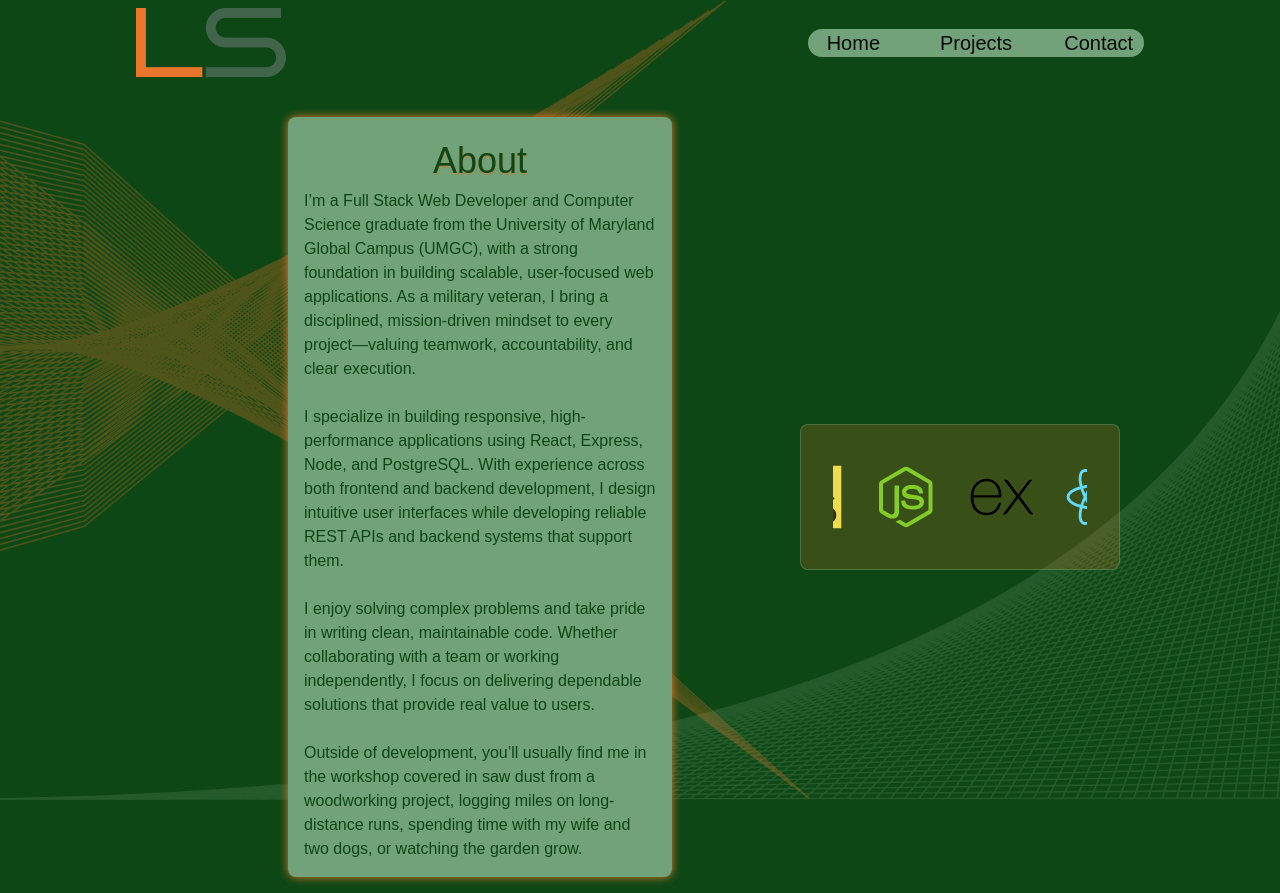
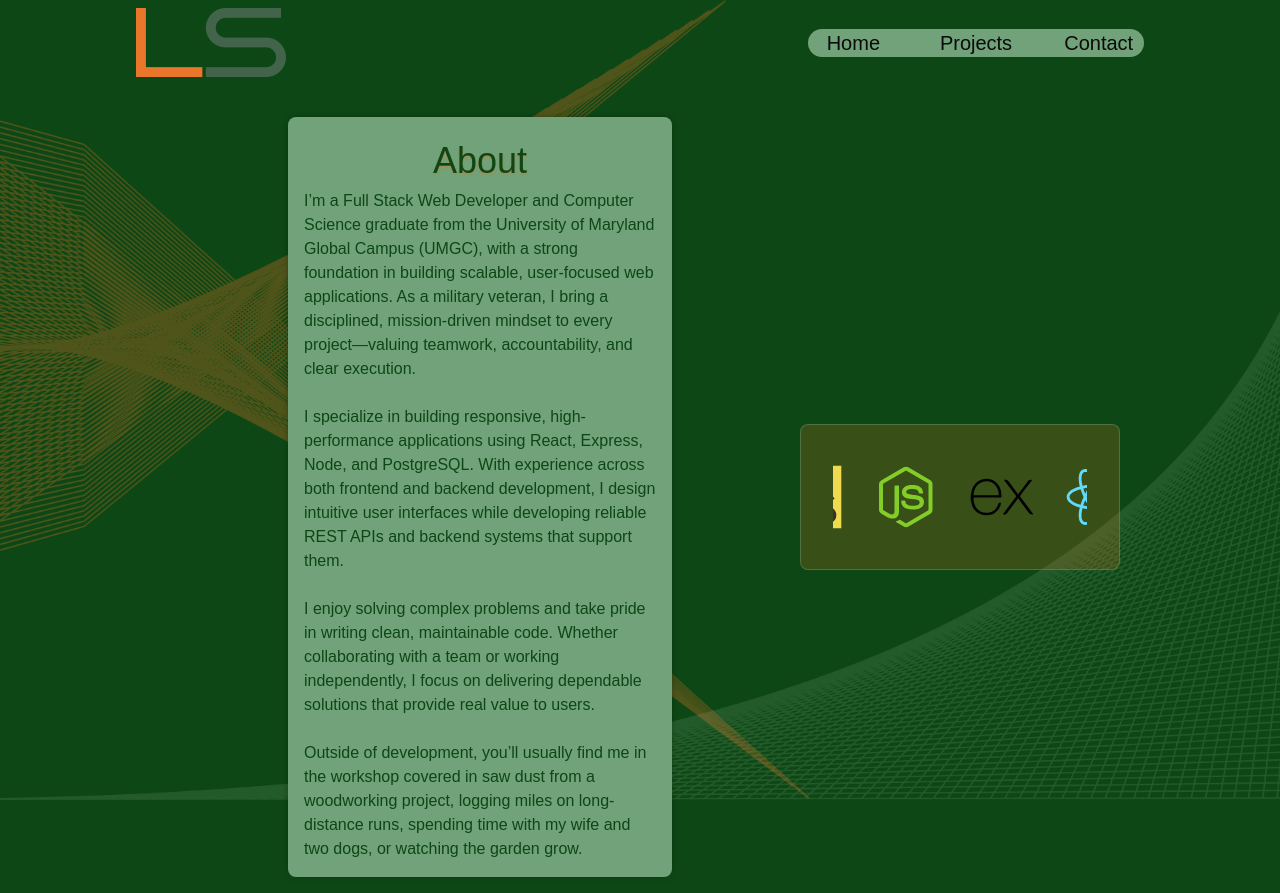
Before and after one commit to marefpceo/portfolio-react-vite, a React (Vite) app: page /about in a window 1280 px wide. Built offline with nearby package versions, Linux system fonts and the light colour scheme; a web font is replaced by a local one.

Commit message:
Made styling updates to About page

```diff
--- a/src/pages/About.jsx
+++ b/src/pages/About.jsx
@@ -3,7 +3,7 @@ import TechStackDiv from '../components/TechStackDiv';
 function About() {
   return (
     <section className='m-4 p-4 min-h-full flex items-center'>
-      <div className='m-auto p-4 h-full w-2/5 rounded-md bg-nature-altLight text-nature-dark shadow-[0_0_8px_0px] shadow-nature-accent'>
+      <div className='m-auto p-4 h-full w-2/5 rounded-md bg-nature-altLight text-nature-dark shadow-[0px_0px_10px_-5px] shadow-black'>
         <h1 className='m-2 text-4xl text-center text-shadow-sm text-shadow-nature-accent/25'>
           About
         </h1>
```
